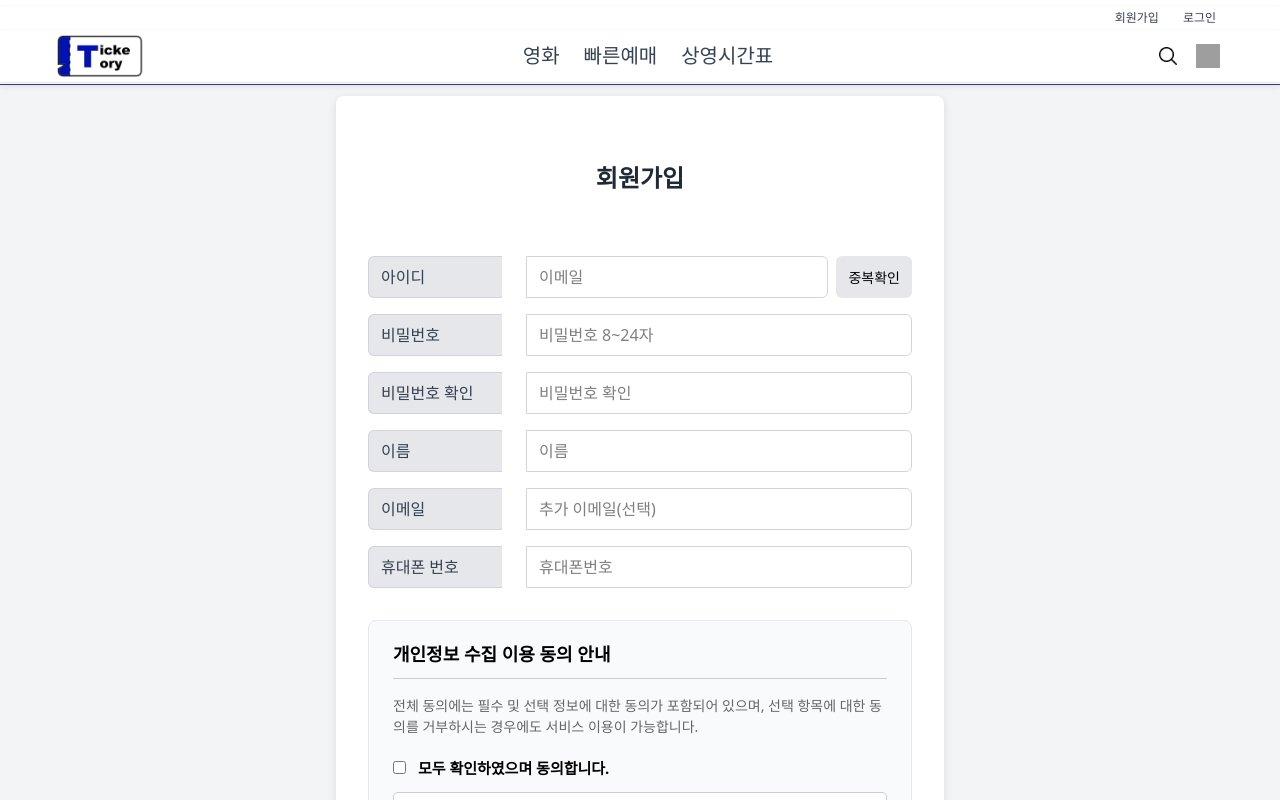
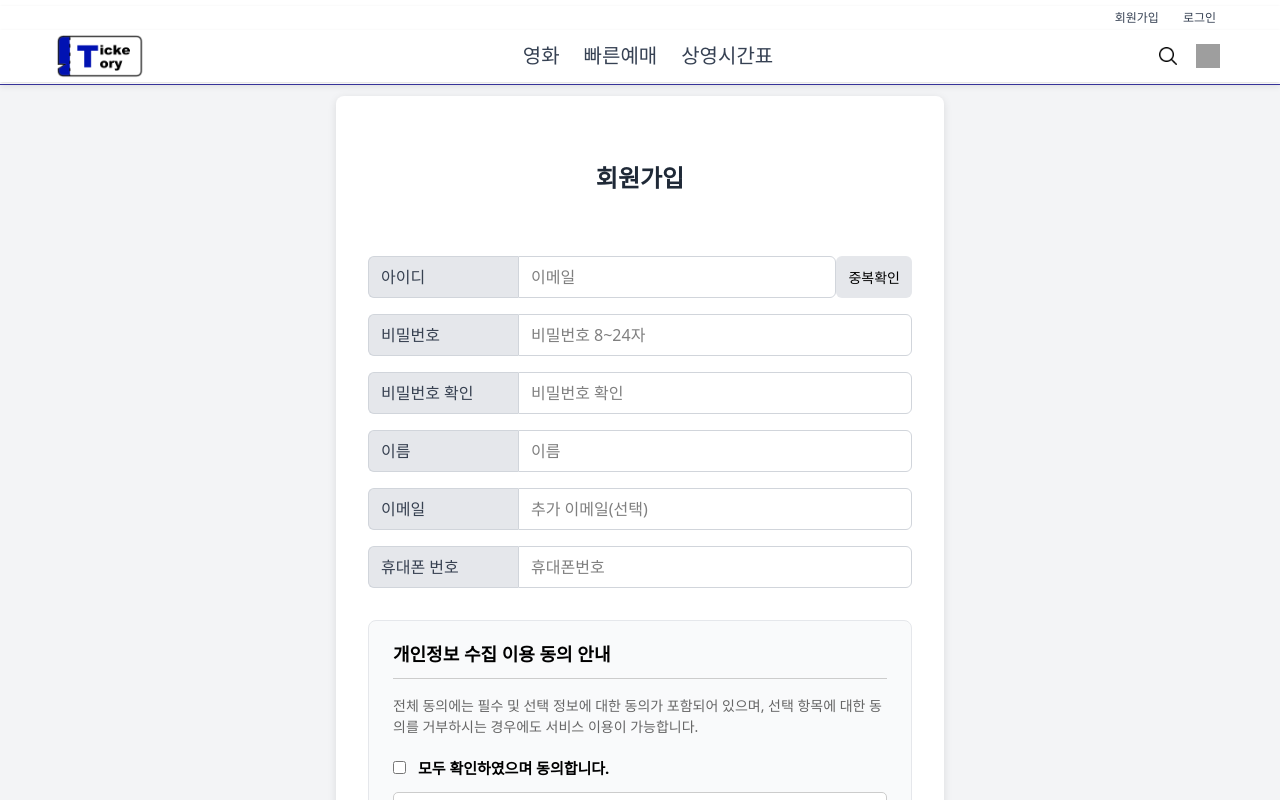
Before and after one commit to sjyun0507/ticketory_frontend, a React (Vite) app: page /signup in a window 1280 px wide. Shown: the top 800 px of the page. Built offline with nearby package versions, Linux system fonts and the light colour scheme; grey boxes are pictures that could not be loaded.

Commit message:
signup css 수정

```diff
--- a/src/pages/Signup.css
+++ b/src/pages/Signup.css
@@ -33,7 +33,6 @@
 .signup-form {
     display: grid;
     grid-template-columns: 150px 1fr;
-    column-gap: 0.5rem; /* 라벨-인풋 가로 간격 */
     row-gap: 1rem;
     align-items: center;
 }
@@ -55,7 +54,6 @@
     border-top-left-radius: 0.375rem;
     border-bottom-left-radius: 0.375rem;
     color: #374151;
-    margin-right: 1rem;
     border-right: none;
 }
 
@@ -77,7 +75,6 @@
 .id-check-group {
     display: grid;
     grid-template-columns: 1fr auto;
-    gap: 0.5rem;
 }
 
 /* 아이디 중복확인 버튼 */
```
